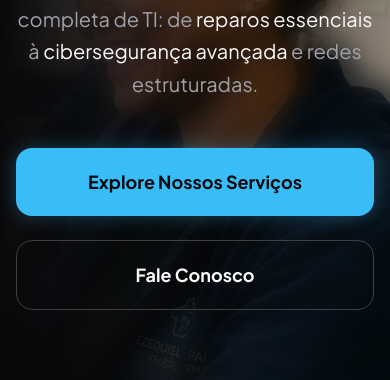
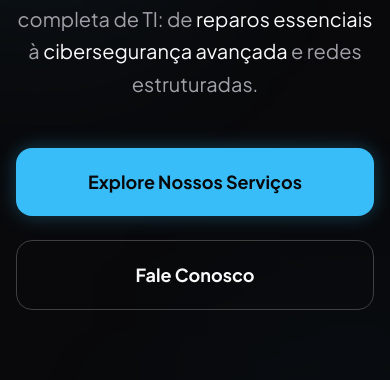
Before and after one commit to EzequielPaiva96/EzequielPaiva, a plain HTML site: page index.html in a window 390 px wide. Shown: the part 355-735 px from the top of the page. Drawn offline with nearby package versions, Linux system fonts and the light colour scheme.

Commit message:
feat: Introduce a responsive hero banner, displaying an image on desktop and a mesh gradient on mobile.

```diff
--- a/index.html
+++ b/index.html
@@ -157,13 +157,19 @@
 
     <main>
         <section class="relative pt-32 pb-40 overflow-hidden">
-            <!-- Hero Banner Image with Gradient Blur -->
-            <div class="absolute inset-0 -z-10 overflow-hidden">
+            <!-- Hero Banner Image (Desktop) -->
+            <div class="absolute inset-0 -z-10 overflow-hidden hidden md:block">
                 <div class="hero-banner-container w-full h-full">
                     <img src="Assets/1.webp" alt="Background Banner" class="hero-banner-image hero-banner-sharp w-full h-full object-cover">
                     <img src="Assets/1.webp" alt="Background Banner" class="hero-banner-image hero-banner-blurred absolute inset-0 w-full h-full object-cover">
                     <div class="hero-banner-overlay absolute inset-0 bg-gradient-to-r from-fundo-principal via-fundo-principal/40 to-transparent"></div>
                 </div>
+            </div>
+
+            <!-- Bluish Mesh Gradient (Mobile) -->
+            <div class="absolute top-0 left-1/2 -translate-x-1/2 w-full h-full -z-10 overflow-hidden md:hidden">
+                <div class="absolute top-[-10%] left-[-10%] w-[40%] h-[40%] bg-acento/20 blur-[120px] rounded-full"></div>
+                <div class="absolute bottom-[-10%] right-[-10%] w-[40%] h-[40%] bg-sky-600/10 blur-[120px] rounded-full"></div>
             </div>
 
             <div class="max-w-7xl mx-auto px-4 sm:px-6 lg:px-16 text-center md:text-left animate-fade-in">
--- a/style.css
+++ b/style.css
@@ -219,22 +219,6 @@ body {
     );
 }
 
-@media (max-width: 768px) {
-    .hero-banner-overlay {
-        background: linear-gradient(
-            to bottom,
-            rgba(9, 9, 11, 0.7) 0%,
-            rgba(9, 9, 11, 0.4) 50%,
-            rgba(9, 9, 11, 0.9) 100%
-        );
-    }
-    .hero-banner-blurred {
-        mask-image: none;
-        -webkit-mask-image: none;
-        opacity: 0.8;
-    }
-}
-
 /* Accessibility - High Contrast */
 .alto-contraste {
     --fundo: #000000 !important;
```
